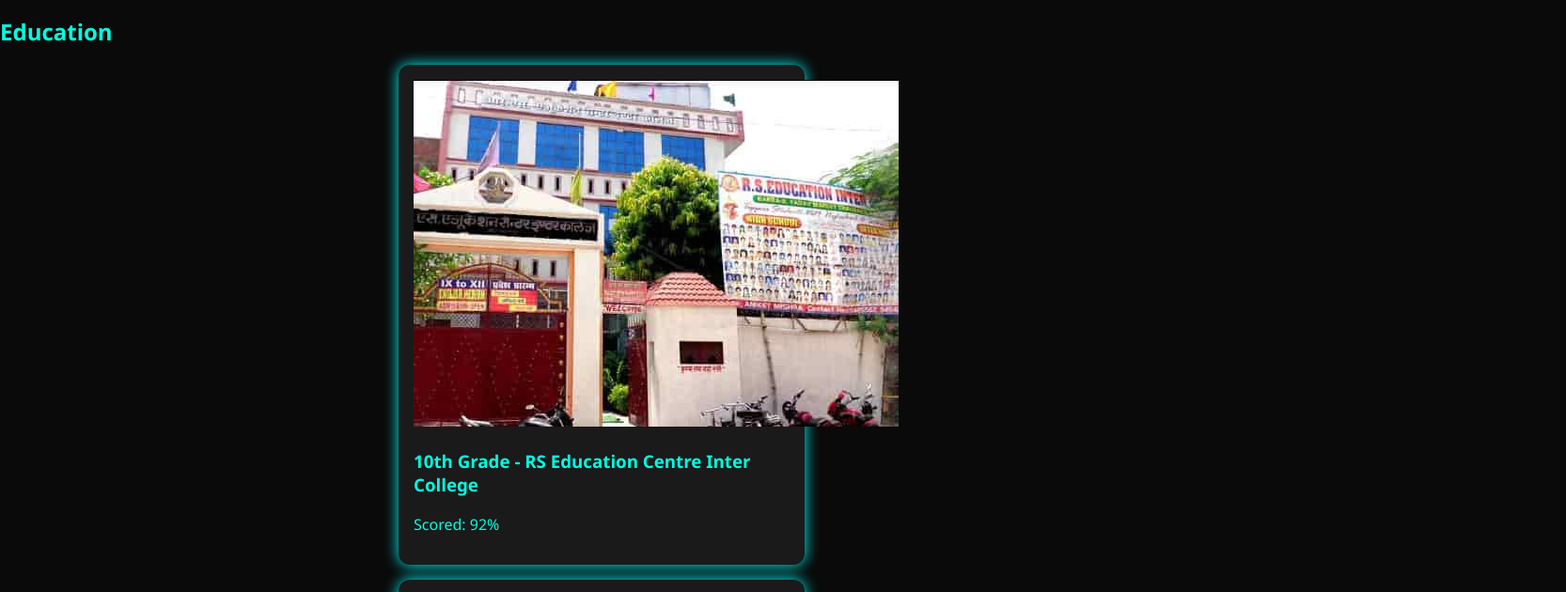
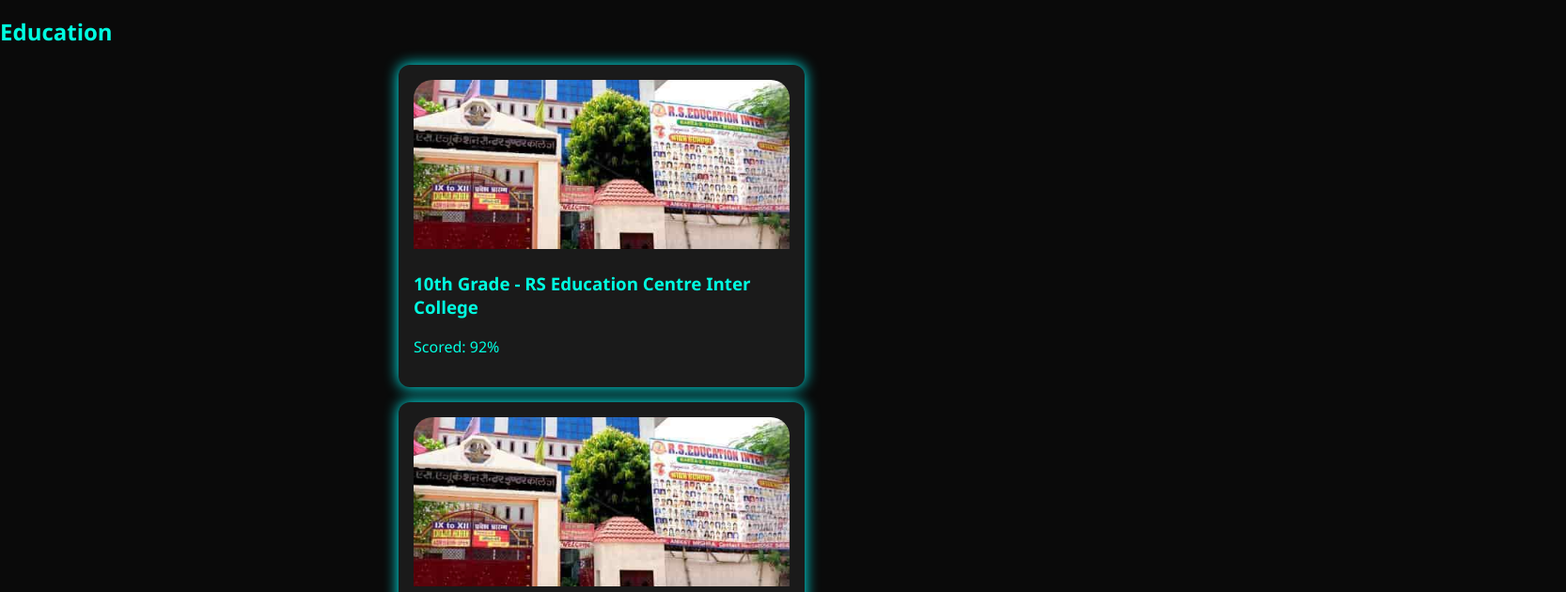
Before and after one commit to kartikeytrivedi32/Portfolio, a plain HTML site: page index.html in a window 1280 px wide. Shown: the part 602-1232 px from the top of the page at 94% size, 1666 px wide, since content can reach past the window. Drawn offline with Linux system fonts and the light colour scheme.

Commit message:
Update style.css

```diff
--- a/style.css
+++ b/style.css
@@ -120,7 +120,7 @@ body {
   color: #000;
   box-shadow: 0 0 10px #00ffea;
 }
-edu-card img{
+.edu-card img{
   width: 100%;
   height: 180px;
   object-fit: cover;
```
